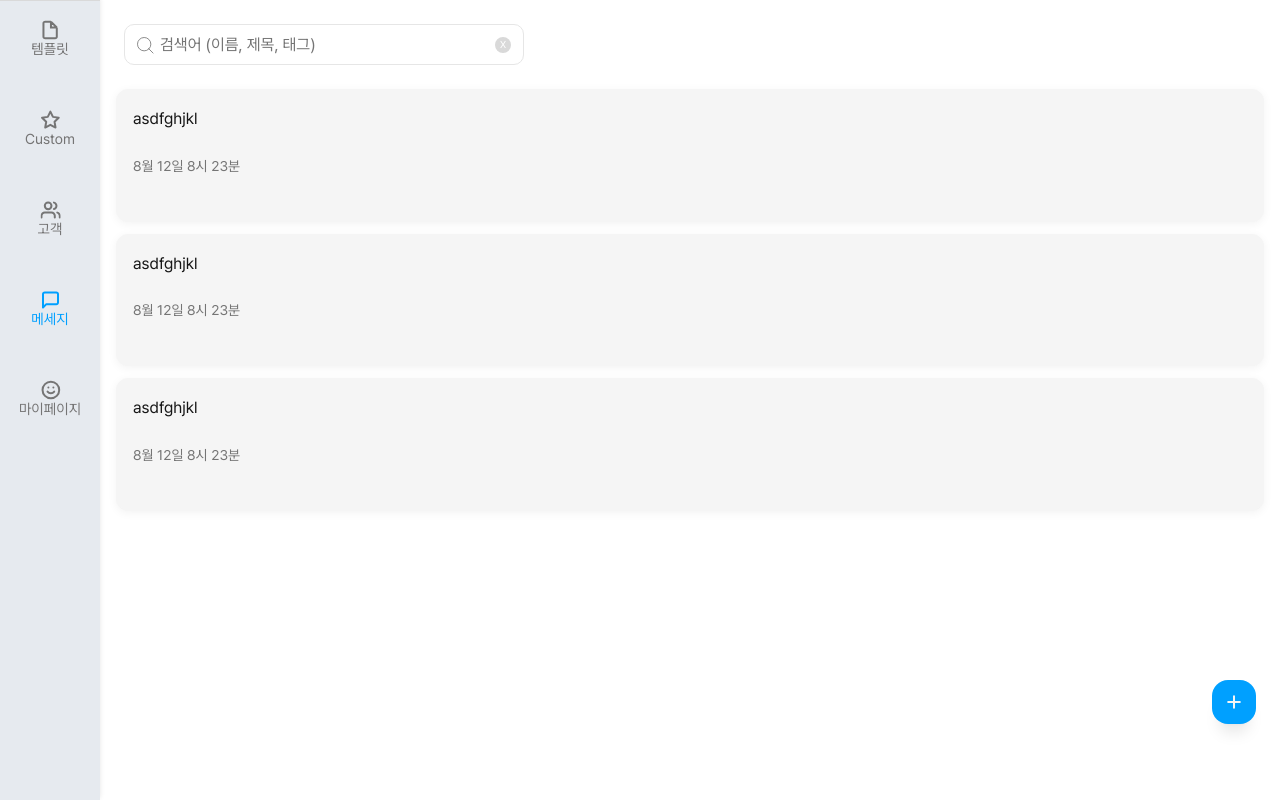
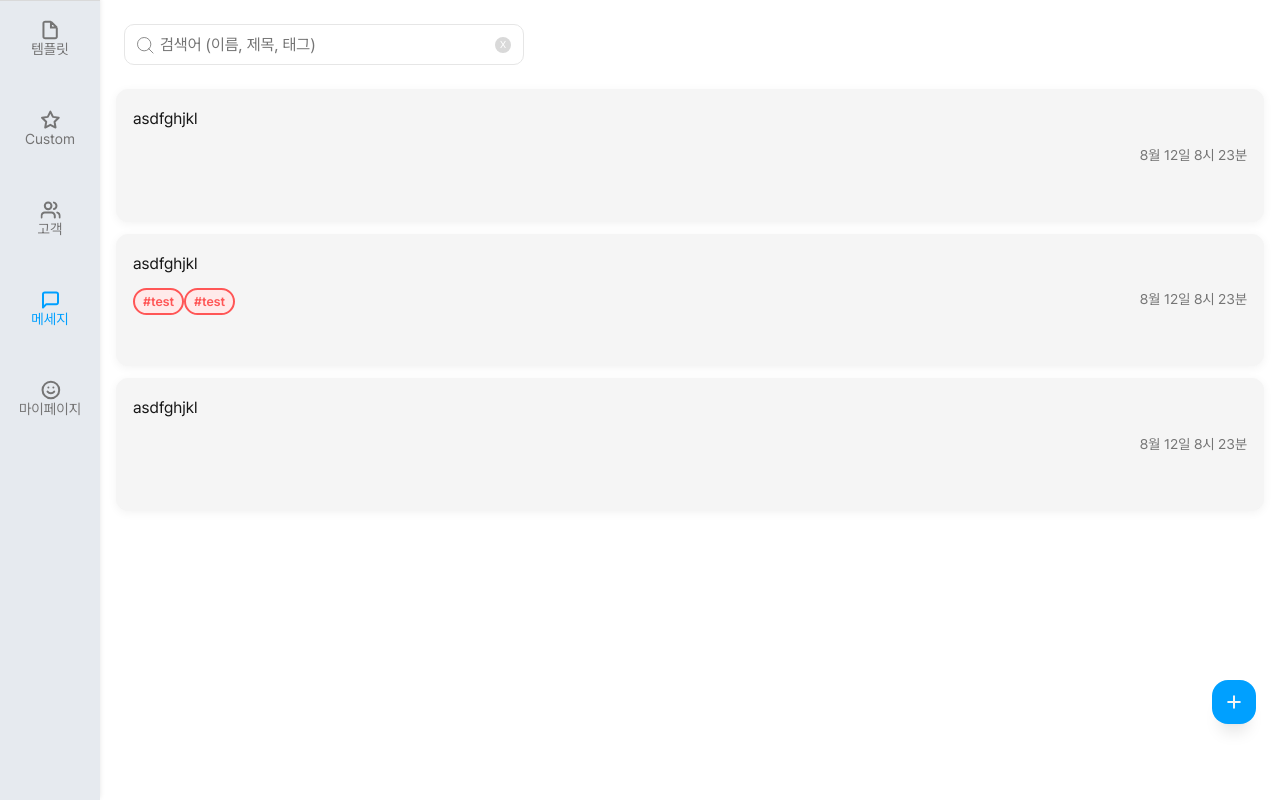
Before and after one commit to yulmam/ssenbi, a Next.js app: page /message in a window 1280 px wide. Built offline with nearby package versions, Linux system fonts and the light colour scheme.

Commit message:
feat : message Card style

```diff
--- a/src/app/(pages)/message/page.tsx
+++ b/src/app/(pages)/message/page.tsx
@@ -5,6 +5,7 @@ import MessageCard from "@/app/components/common/card/MessageCard";
 import { useState } from "react";
 import "./page.css";
 import FloatingActionButton from "@/app/components/common/button/FloatingActionButton";
+import FloatingMenuButton from "@/app/components/layout/FloatingMenuButton";
 
 export default function MessagePage() {
   const [searchValue, setSearchValue] = useState("");
@@ -38,7 +39,10 @@ export default function MessagePage() {
         <MessageCard
           title="TEST"
           content="asdfghjkl"
-          tags={[]}
+          tags={[
+            { tagId: 2, tagName: "test", tagColor: "RED" },
+            { tagId: 3, tagName: "test", tagColor: "RED" },
+          ]}
           customers={[]}
           created_at="8월 12일 8시 23분"
         />
@@ -51,14 +55,14 @@ export default function MessagePage() {
           created_at="8월 12일 8시 23분"
         />
 
-        <FloatingActionButton>
+        <FloatingMenuButton>
           <div>
             <ul>
               <li>메세지 작성하기</li>
               <li>AI 도움 받아 작성하기</li>
             </ul>
           </div>
-        </FloatingActionButton>
+        </FloatingMenuButton>
       </div>
     </div>
   );
--- a/src/app/components/common/card/MessageCard.css
+++ b/src/app/components/common/card/MessageCard.css
@@ -22,10 +22,11 @@
 .message-card__details {
   flex: 1;
   display: flex;
-  flex-direction: column;
-  justify-content: center;
+  flex-direction: row;
+  justify-content: space-between;
   min-height: 45px;
   margin-bottom: 16px;
+  width: 100%;
 }
 
 .message-card__text {
@@ -45,4 +46,5 @@
 .message-tag-container {
   overflow: hidden;
   white-space: nowrap;
+  width: 80%;
 }
--- a/src/app/components/common/card/MessageCard.tsx
+++ b/src/app/components/common/card/MessageCard.tsx
@@ -1,10 +1,12 @@
 import React from "react";
 import Image from "next/image";
 import "./MessageCard.css";
+import BorderTag from "../tag/BorderTag";
+import { TagColorTypes } from "@/types/tag/tagTypes";
 interface Tag {
   tagId: number;
   tagName: string;
-  tagColor: string;
+  tagColor: TagColorTypes;
 }
 
 interface Customer {
@@ -47,11 +49,12 @@ export default function MessageCard({
 
       <div className="message-card__details">
         {/* todo : tagList */}
-        <div className="messate-tag-container">
+        <div className="message-tag-container">
           {/* created_at width 제외하고 100% overflow hidden */}
-          {/* {tags.map((tag) => (
-          <BorderTag>{tag.tagName}</BorderTag>
+          {tags.map((tag) => (
+            <BorderTag color={tag.tagColor} tagName={tag.tagName} />
           ))}
+          {/*
           {customers.map((customer) => (
             <Fileld>{customer.customerName}</Fileld>
             ))} */}
--- a/src/app/components/common/tag/BorderTag.tsx
+++ b/src/app/components/common/tag/BorderTag.tsx
@@ -1,22 +1,6 @@
 import React from "react";
 import "./BorderTag.css";
-
-type TagProps = {
-  color:
-    | "RED"
-    | "PINK"
-    | "SALMON"
-    | "ORANGE"
-    | "YELLOW"
-    | "GREEN"
-    | "LIME"
-    | "SKYBLUE"
-    | "BLUE"
-    | "PURPLE"
-    | "BEIGE"
-    | "GRAY";
-  tagName: string;
-};
+import { TagProps } from "@/types/tag/tagTypes";
 
 export default function BorderTag({ color, tagName }: TagProps) {
   const getColorValues = (color: TagProps["color"]) => {
--- /dev/null
+++ b/src/types/tag/tagTypes.ts
@@ -0,0 +1,18 @@
+export type TagColorTypes =
+  | "RED"
+  | "PINK"
+  | "SALMON"
+  | "ORANGE"
+  | "YELLOW"
+  | "GREEN"
+  | "LIME"
+  | "SKYBLUE"
+  | "BLUE"
+  | "PURPLE"
+  | "BEIGE"
+  | "GRAY";
+
+export type TagProps = {
+  color: TagColorTypes;
+  tagName: string;
+};
```
